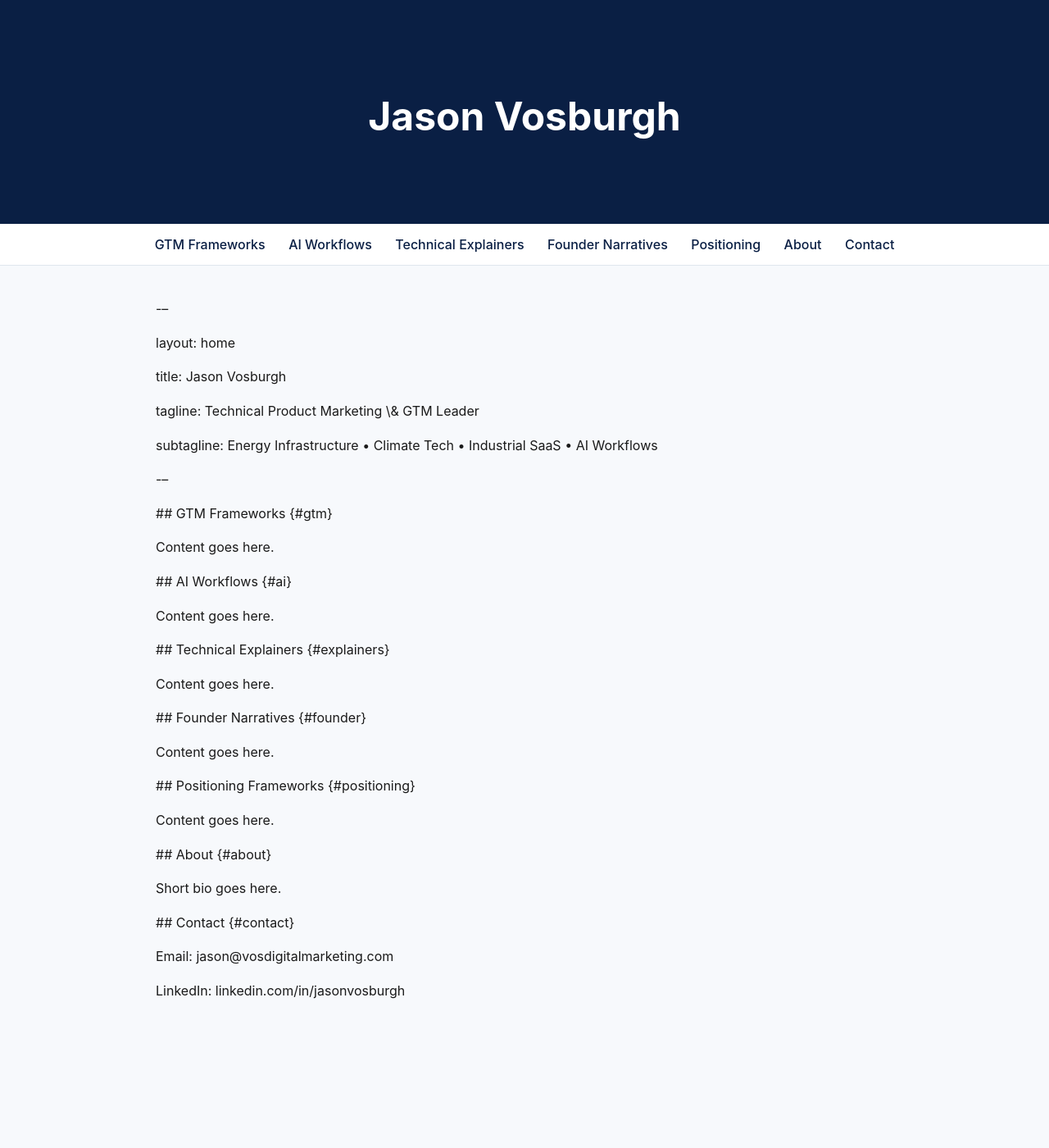
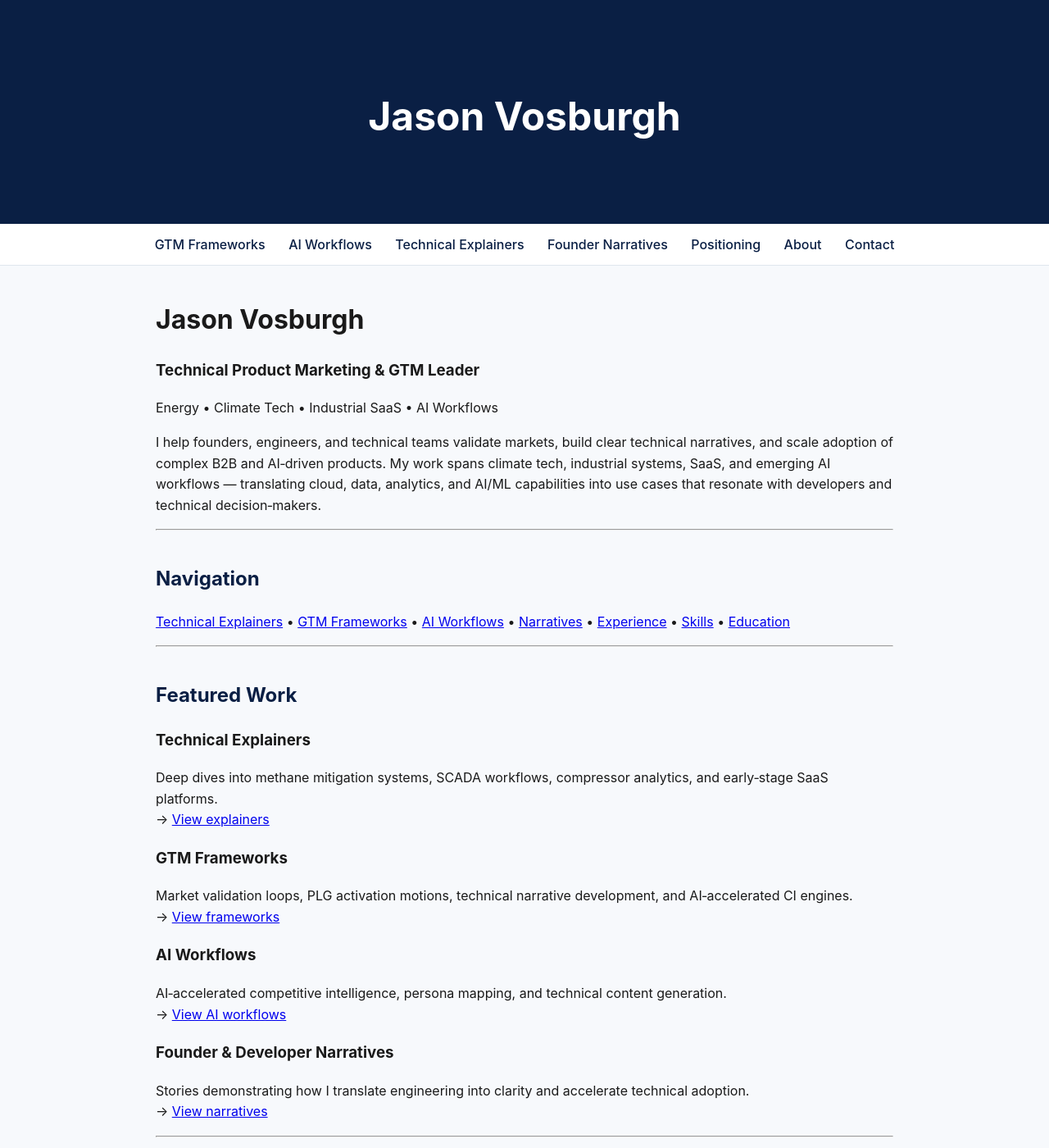
Before and after one commit to jvosburgh/jvosburgh.github.io, a Jekyll site: the page built from index.md, in a window 1280 px wide and 1400 px high. Shown: the whole window at 82% size. Built offline with Jekyll 4.4.1, drawn with Linux system fonts in a browser that asks for light colours; our own code applies the rules of GitHub Pages for plain Markdown files; some of the changed text lies outside the part shown.

Commit message:
Update index.md

```diff
--- a/index.md
+++ b/index.md
@@ -1,55 +1,42 @@
-\---
+# Jason Vosburgh
+### Technical Product Marketing & GTM Leader
+Energy • Climate Tech • Industrial SaaS • AI Workflows
 
-layout: home
+I help founders, engineers, and technical teams validate markets, build clear technical narratives, and scale adoption of complex B2B and AI‑driven products. My work spans climate tech, industrial systems, SaaS, and emerging AI workflows — translating cloud, data, analytics, and AI/ML capabilities into use cases that resonate with developers and technical decision‑makers.
 
-title: Jason Vosburgh
+---
 
-tagline: Technical Product Marketing \& GTM Leader
+## Navigation
+[Technical Explainers](/explainers) •
+[GTM Frameworks](/frameworks) •
+[AI Workflows](/ai-workflows) •
+[Narratives](/narratives) •
+[Experience](/experience) •
+[Skills](/skills) •
+[Education](/education)
 
-subtagline: Energy Infrastructure • Climate Tech • Industrial SaaS • AI Workflows
+---
 
-\---
+## Featured Work
 
+### Technical Explainers
+Deep dives into methane mitigation systems, SCADA workflows, compressor analytics, and early‑stage SaaS platforms.
+→ [View explainers](/explainers)
 
+### GTM Frameworks
+Market validation loops, PLG activation motions, technical narrative development, and AI‑accelerated CI engines.
+→ [View frameworks](/frameworks)
 
-\## GTM Frameworks {#gtm}
+### AI Workflows
+AI‑accelerated competitive intelligence, persona mapping, and technical content generation.
+→ [View AI workflows](/ai-workflows)
 
-Content goes here.
+### Founder & Developer Narratives
+Stories demonstrating how I translate engineering into clarity and accelerate technical adoption.
+→ [View narratives](/narratives)
 
+---
 
-
-\## AI Workflows {#ai}
-
-Content goes here.
-
-
-
-\## Technical Explainers {#explainers}
-
-Content goes here.
-
-
-
-\## Founder Narratives {#founder}
-
-Content goes here.
-
-
-
-\## Positioning Frameworks {#positioning}
-
-Content goes here.
-
-
-
-\## About {#about}
-
-Short bio goes here.
-
-
-
-\## Contact {#contact}
-
-Email: jason@vosdigitalmarketing.com
-
-LinkedIn: linkedin.com/in/jasonvosburgh
+## Contact
+**Email:** jason@vosdigitalmarketing.com
+**LinkedIn:** linkedin.com/in/jasonvosburgh
```
